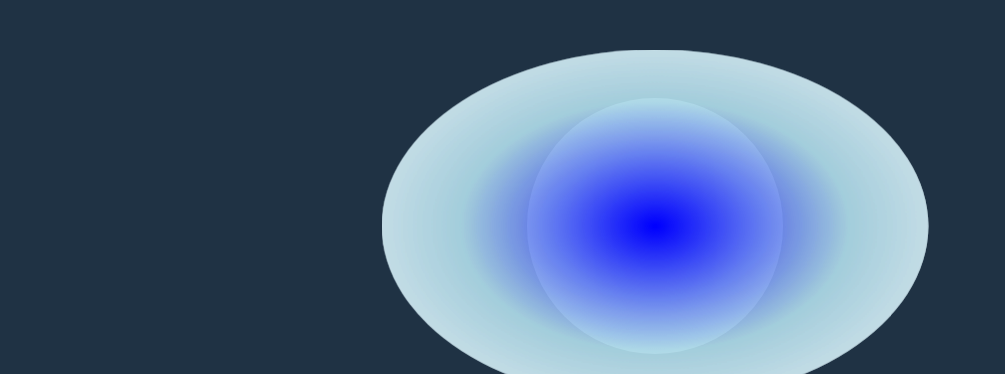
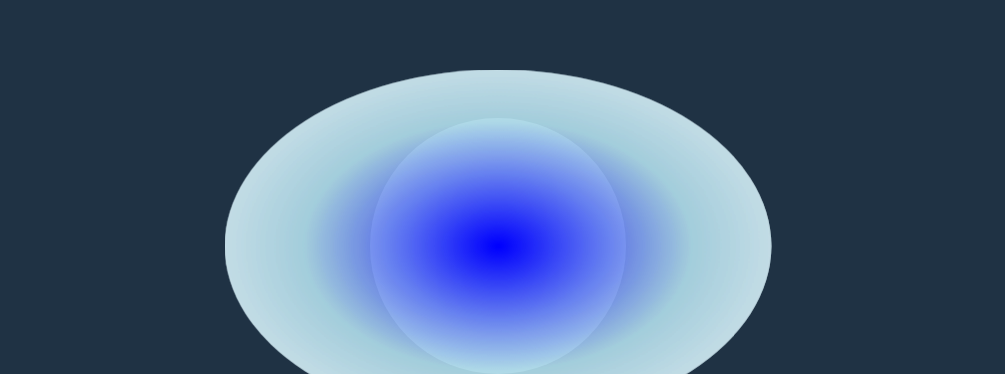
Before and after one commit to Web4Develop/codePenPulse, a plain HTML site: page index.html in a window 1280 px wide. Shown: the part 132-506 px from the top of the page, without its empty margins (0-1005 px from the left). Drawn offline with Linux system fonts and the light colour scheme.

Commit message:
Web 4 Develop v1.1.0
<> Mobile fix with responsiveness. </>

```diff
--- a/css/main.css
+++ b/css/main.css
@@ -4,11 +4,11 @@
 }
 
 body {
-  display: flex;
-  align-items: center;
-  justify-content: center;
+  display: block;
+  /* align-items: center;
+  justify-content: center; */
   /* min-height: 100vh; */
-  min-height: 50vh;
+  /* min-height: 50vh; */
   /* max-width: 90vw; */
   background: var(--clr-body);
 }
@@ -18,18 +18,20 @@ body {
   height: 20vmax;
   width: 20vmax;
   border-radius: 100%;
-  position: relative;
-  left: 200px;
-  top: 150px;
+  position: fixed;
+  left: 15px;
+  top: 250px;
+  /* left: 200px;
+  top: 150px; */
 }
 
 .ring {
   position: absolute;
-  background:inherit;
+  background: inherit;
   height: 100%;
   width: 100%;
   border-radius: 100%;
-  opacity: .8;
+  opacity: 0.8;
   animation: pulsing 4s ease-out infinite;
 }
 /* .ring :nth-of-type(1) {
@@ -57,3 +59,33 @@ body {
   color: var(--clr-coral);
   font-size: 2em;
 }
+
+@media only screen and (min-width: 375px) {
+  .pulse {
+    left: 45px;
+  }
+}
+
+@media only screen and (min-width: 425px) {
+  .pulse {
+    left: 65px;
+  }
+}
+
+@media only screen and (min-width: 768px) {
+  .pulse {
+    left: 240px;
+  }
+}
+
+@media only screen and (min-width: 1024px) {
+  .pulse {
+    left: 370px;
+  }
+}
+
+@media only screen and (min-width: 1440px) {
+  .pulse {
+    left: 580px;
+  }
+}
```
